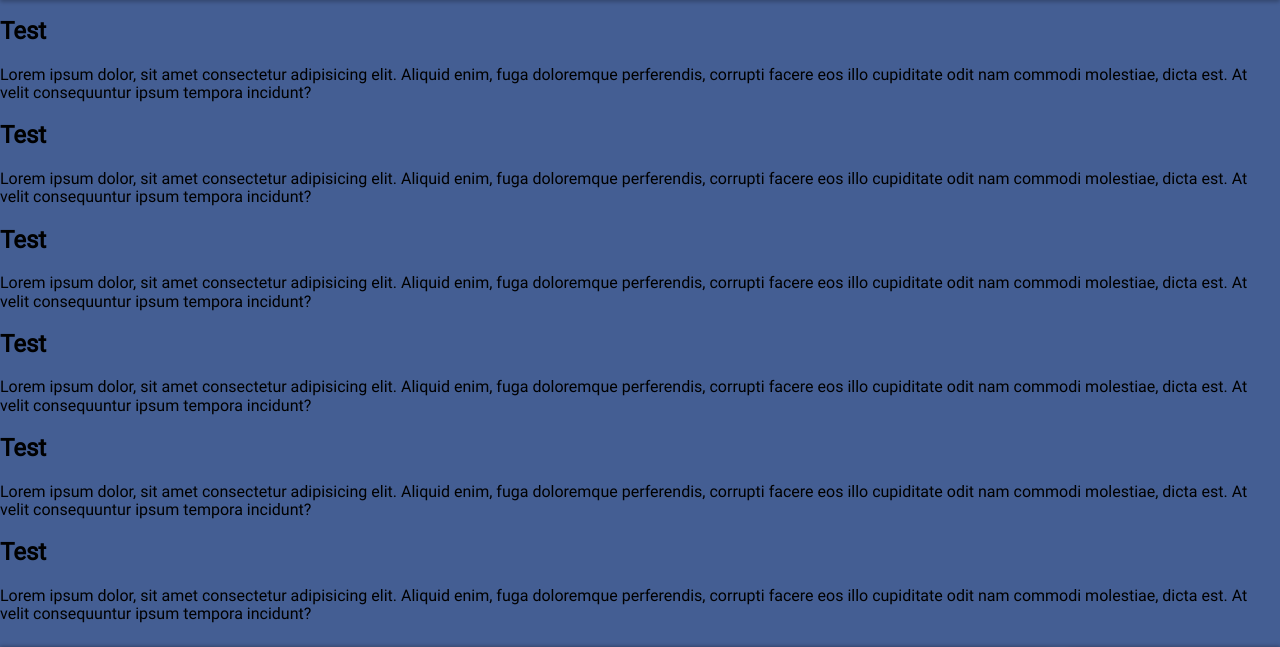
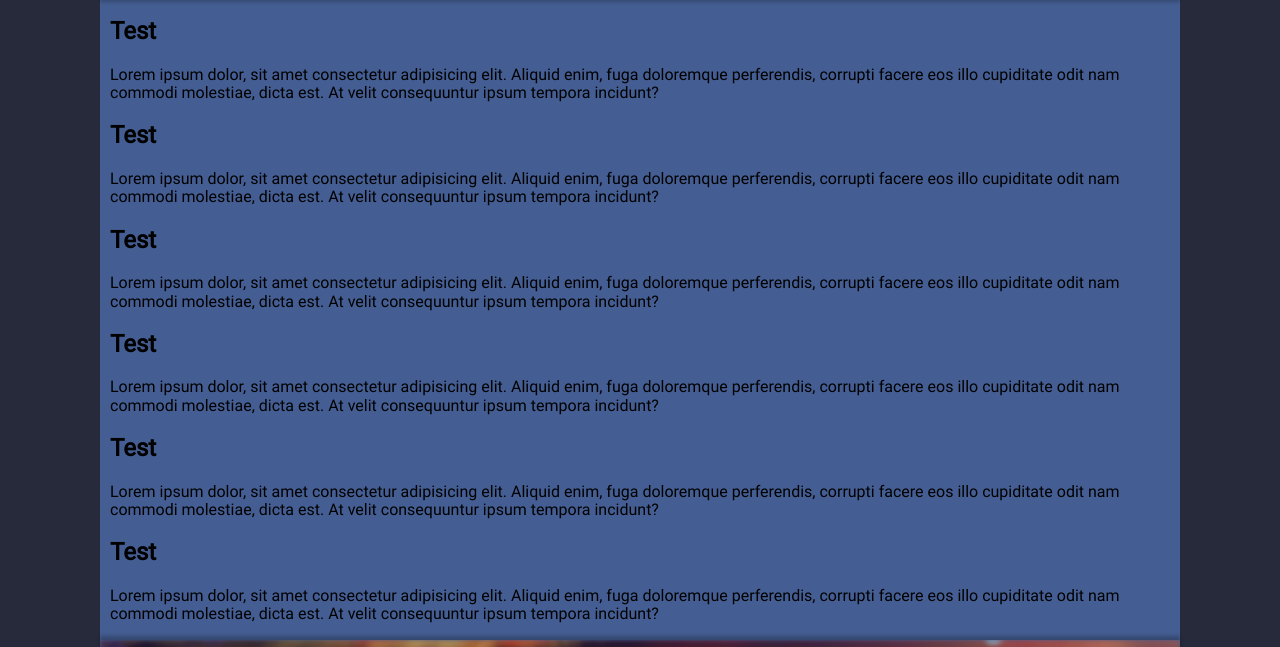
Before and after one commit to revolutionizehealth-pt-042219/buildweek-revolutionizeHealth-UI-Dominic-Torruellas, a website built with Parcel: page src/app/index.html in a window 1280 px wide. Shown: the part 116-763 px from the top of the page. Built offline with nearby package versions, Linux system fonts and the light colour scheme.

Commit message:
beginning main body

```diff
--- a/src/app/index.less
+++ b/src/app/index.less
@@ -2,11 +2,15 @@
 @import '../includes/_globals.less';
 
 body {
-  background-color: @secondary;
+  background-color: darken(@dark-blue, 10%);
   font-family: Roboto, sans-serif;
 }
 
 .container {
+  background-color: @secondary;
+  display: flex;
+  flex-direction: column;
+  max-width: 1080px;
   min-height: 100vh;
   position: relative;
   margin: 0 auto;
```
Also changed, not shown: src/app/index.css.
